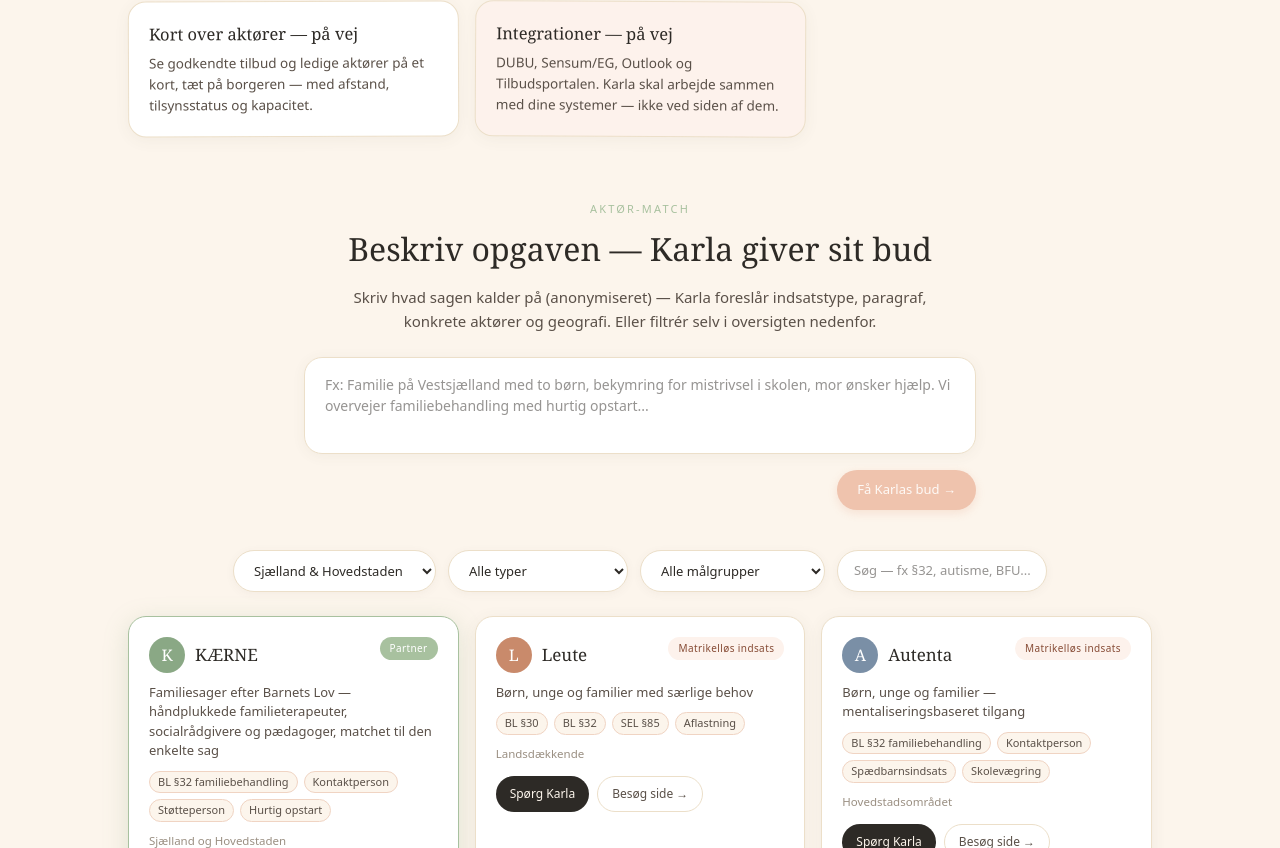
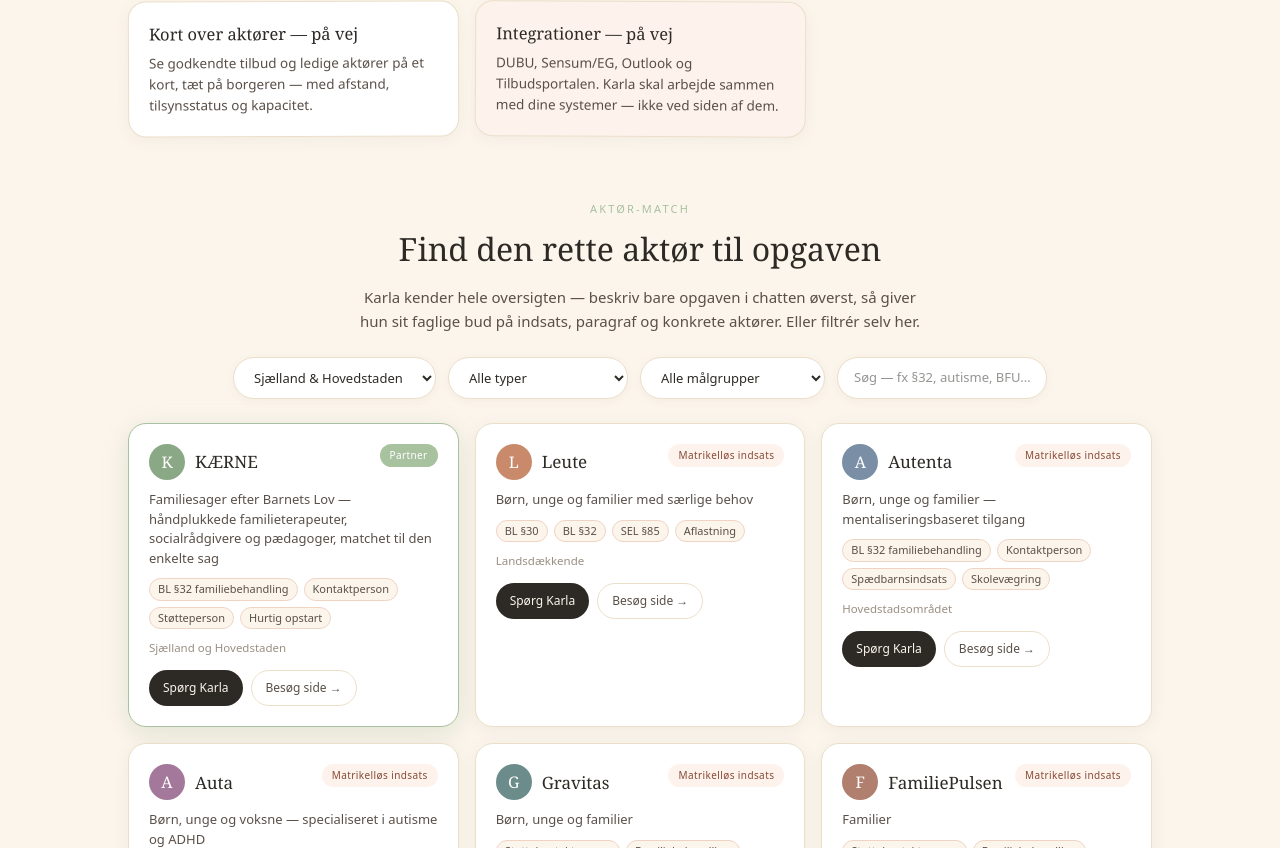
Before and after one commit to psykomotoriskterapikbh/kaerne-webapp, a Next.js app: page / in a window 1280 px wide. Shown: the part 1189-2037 px from the top of the page. Built offline with nearby package versions, Linux system fonts and the light colour scheme.

Commit message:
Karla 2.3: AI-bud flyttet ind i chatten, aktoer-oversigt forenklet

```diff
--- a/src/components/AktorMatch.tsx
+++ b/src/components/AktorMatch.tsx
@@ -1,7 +1,7 @@
 "use client";
 
 import { useMemo, useState } from "react";
-import { AKTORER, AKTOR_KOMPAKT } from "@/data/aktorer";
+import { AKTORER } from "@/data/aktorer";
 
 type Props = { onAsk: (text: string) => void };
 
@@ -22,7 +22,6 @@ export default function AktorMatch({ onAsk }: Props) {
   const [omraade, setOmraade] = useState<string>("alle");
   const [region, setRegion] = useState<string>("sjaelland");
   const [soeg, setSoeg] = useState("");
-  const [opgave, setOpgave] = useState("");
 
   const resultater = useMemo(() => {
     const q = soeg.trim().toLowerCase();
@@ -38,17 +37,6 @@ export default function AktorMatch({ onAsk }: Props) {
     }).sort((a, b) => (b.featured ? 1 : 0) - (a.featured ? 1 : 0));
   }, [kategori, omraade, region, soeg]);
 
-  const askAiMatch = () => {
-    const t = opgave.trim();
-    if (!t) return;
-    onAsk(
-      `Jeg er sagsbehandler og skal finde den rette indsats og aktør til denne opgave (anonymiseret): «${t}». ` +
-      `Her er en vejledende aktør-oversigt: ${AKTOR_KOMPAKT}. ` +
-      `Giv mig dit faglige bud: 1) hvilken type indsats og paragraf opgaven peger på, 2) hvilke 2-3 aktører fra oversigten der bedst matcher opgave OG geografi, 3) hvad jeg skal afklare med aktøren før valg (kapacitet, erfaring med målgruppen, pris, opstartstid). Husk: valget er mit.`
-    );
-    setOpgave("");
-  };
-
   const selectStyle = {
     border: "0.5px solid var(--kaerne-border)",
     background: "#fff",
@@ -62,34 +50,12 @@ export default function AktorMatch({ onAsk }: Props) {
         Aktør-match
       </div>
       <h2 className="text-center mb-3" style={{ fontFamily: "var(--font-serif)", fontSize: "clamp(24px, 3vw, 32px)", fontWeight: 300, color: "var(--kaerne-ink)" }}>
-        Beskriv opgaven — Karla giver sit bud
+        Find den rette aktør til opgaven
       </h2>
       <p className="text-center mx-auto mb-6" style={{ maxWidth: 580, fontSize: 15, lineHeight: 1.6, color: "var(--kaerne-ink-soft)" }}>
-        Skriv hvad sagen kalder på (anonymiseret) — Karla foreslår indsatstype, paragraf,
-        konkrete aktører og geografi. Eller filtrér selv i oversigten nedenfor.
+        Karla kender hele oversigten — beskriv bare opgaven i chatten øverst, så giver hun
+        sit faglige bud på indsats, paragraf og konkrete aktører. Eller filtrér selv her.
       </p>
-
-      <div className="max-w-2xl mx-auto mb-10 relative">
-        <textarea
-          value={opgave}
-          onChange={(e) => setOpgave(e.target.value)}
-          rows={3}
-          placeholder="Fx: Familie på Vestsjælland med to børn, bekymring for mistrivsel i skolen, mor ønsker hjælp. Vi overvejer familiebehandling med hurtig opstart..."
-          className="w-full bg-white rounded-[18px] py-4 pl-5 pr-5 text-[14px] focus:outline-none resize-none"
-          style={{ border: "0.5px solid var(--kaerne-border)", boxShadow: "0 2px 14px rgba(90,80,72,0.06)" }}
-          aria-label="Beskriv opgaven til Karla"
-        />
-        <div className="flex justify-end mt-2.5">
-          <button
-            onClick={askAiMatch}
-            disabled={!opgave.trim()}
-            className="cursor-pointer px-5 py-2.5 rounded-full text-[13px] hover:opacity-90 transition-opacity disabled:opacity-50"
-            style={{ background: "var(--kaerne-terracotta)", color: "#fff", boxShadow: "0 3px 10px rgba(226,145,111,0.4)" }}
-          >
-            Få Karlas bud →
-          </button>
-        </div>
-      </div>
 
       <div className="flex flex-wrap justify-center gap-3 mb-6">
         <select value={region} onChange={(e) => setRegion(e.target.value)} className="px-4 py-2.5 rounded-full text-[13px] cursor-pointer focus:outline-none" style={selectStyle} aria-label="Filtrér på geografi">
@@ -176,7 +142,7 @@ export default function AktorMatch({ onAsk }: Props) {
 
       {resultater.length === 0 && (
         <p className="text-center mt-6" style={{ fontSize: 14, color: "var(--kaerne-muted)" }}>
-          Ingen aktører matcher — prøv et bredere filter, eller beskriv opgaven for Karla ovenfor.
+          Ingen aktører matcher — prøv et bredere filter, eller beskriv opgaven for Karla i chatten.
         </p>
       )}
 
```
